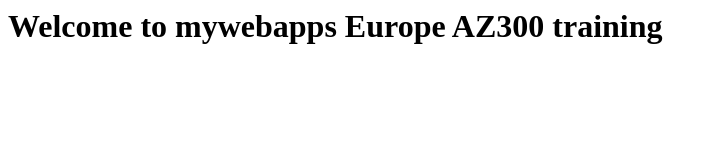
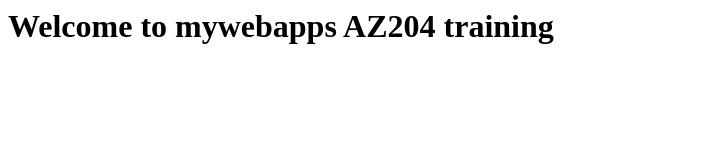
Before and after one commit to mana170183/testindex, a plain HTML site: page index.html in a window 1280 px wide. Shown: the whole page, without its empty margins (0-715 px from the left). Drawn offline with Linux system fonts and the light colour scheme.

Commit message:
Update index.html

```diff
--- a/index.html
+++ b/index.html
@@ -1,3 +1,3 @@
 <html>
-<h1> Welcome to mywebapps Europe AZ300 training </h1>
+<h1> Welcome to mywebapps AZ204 training </h1>
 </html>
```
